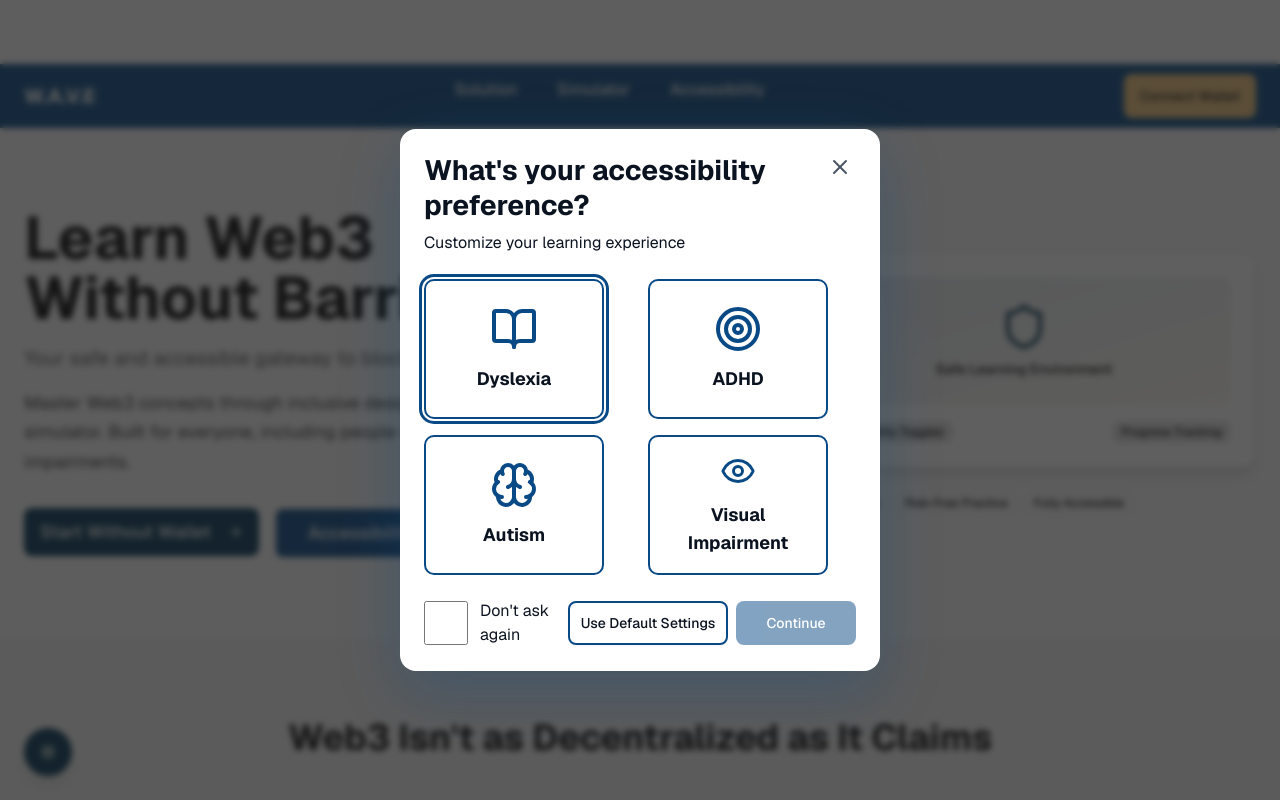
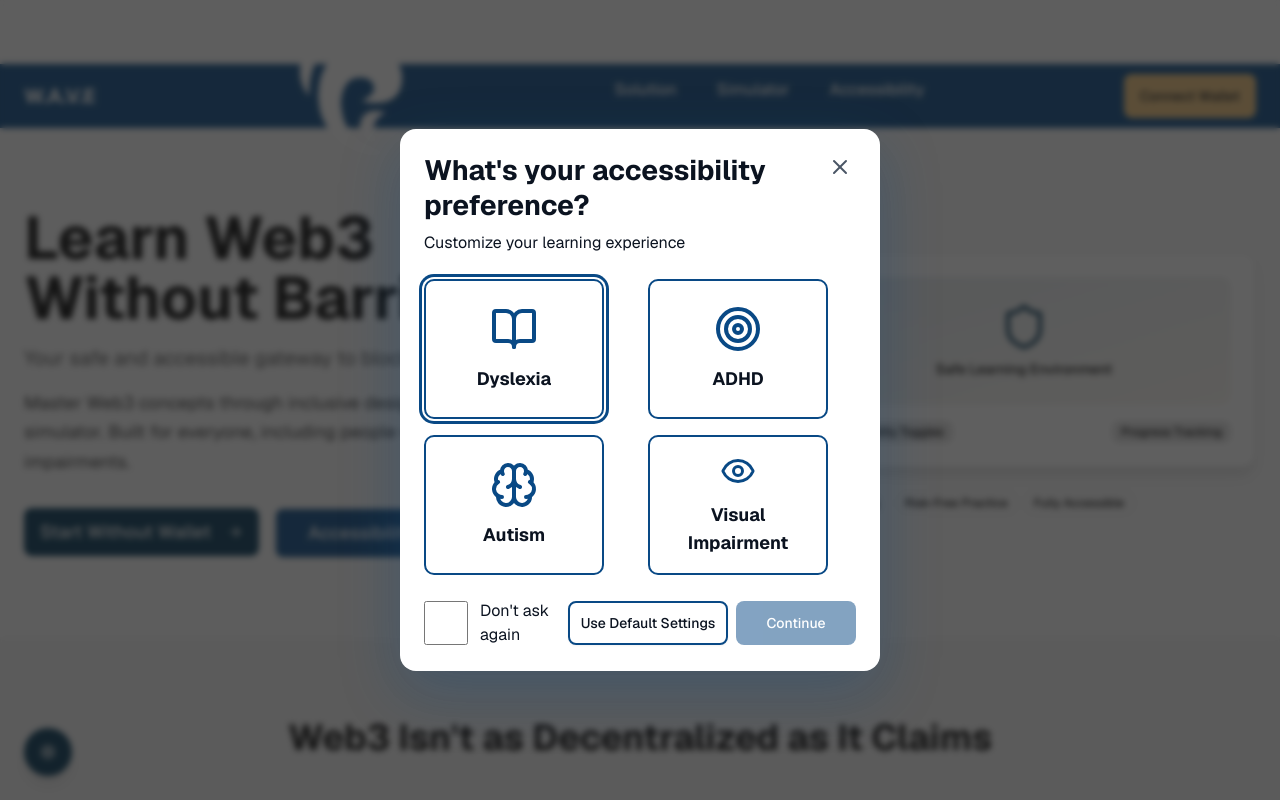
Before and after one commit to Soymaferlopezp/wave, a Next.js app: page / in a window 1280 px wide. Shown: the top 800 px of the page. Built offline with nearby package versions, Linux system fonts and the light colour scheme.

Commit message:
Update page.tsx

```diff
--- a/app/page.tsx
+++ b/app/page.tsx
@@ -291,7 +291,9 @@ export default function HomePage() {
             <div className="flex items-center space-x-2">
               <h1 className="text-xl font-bold text-white">W.A.V.E</h1>
             </div>
-
+            <div className="w-32 h-auto">
+              <img src="/wave_white_trans.png" alt="W.A.V.E Logo" />
+            </div>
             <nav className="hidden md:flex items-center space-x-6" role="navigation" id="navigation">
               <a
                 href="#solution"
```
